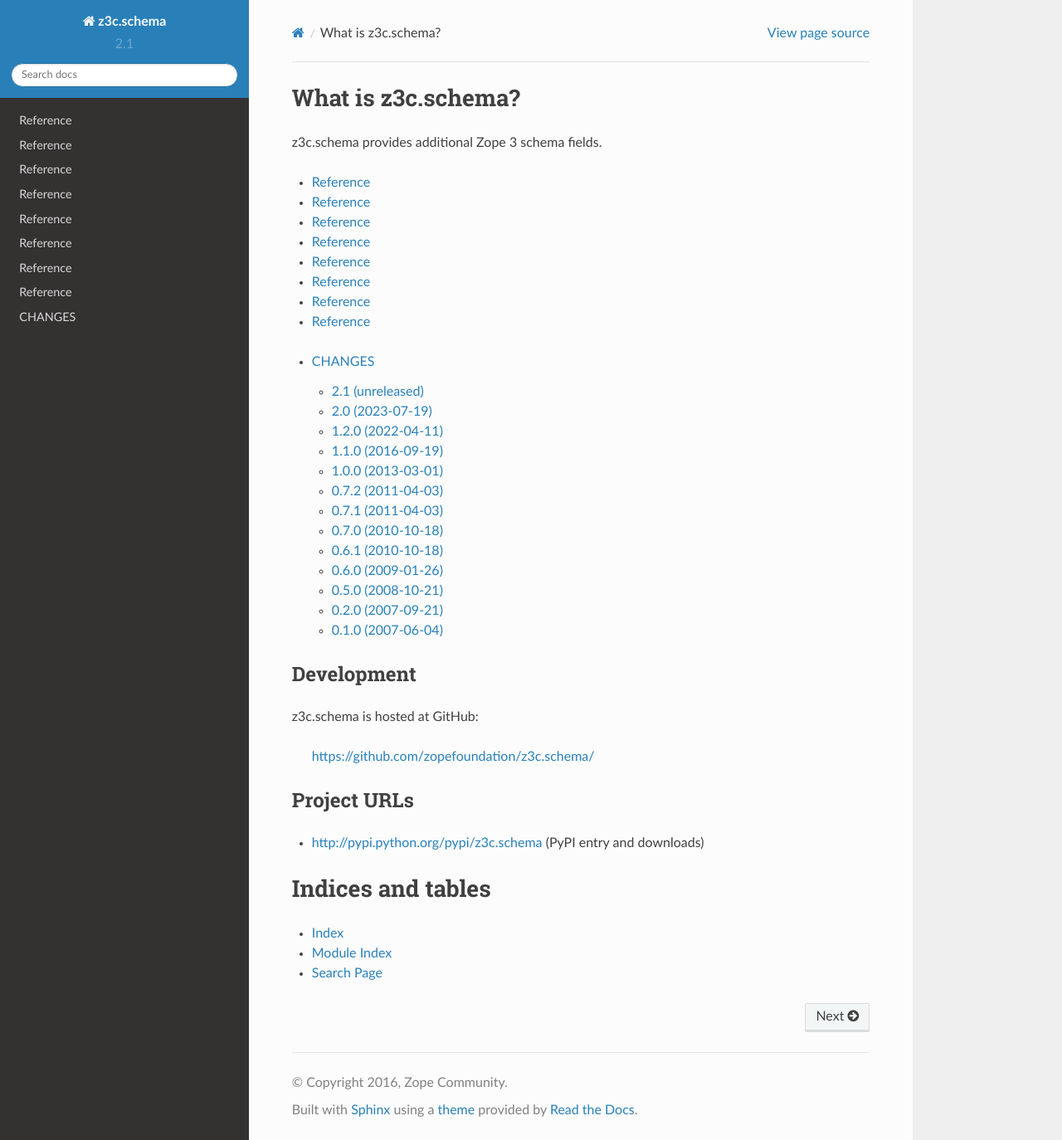
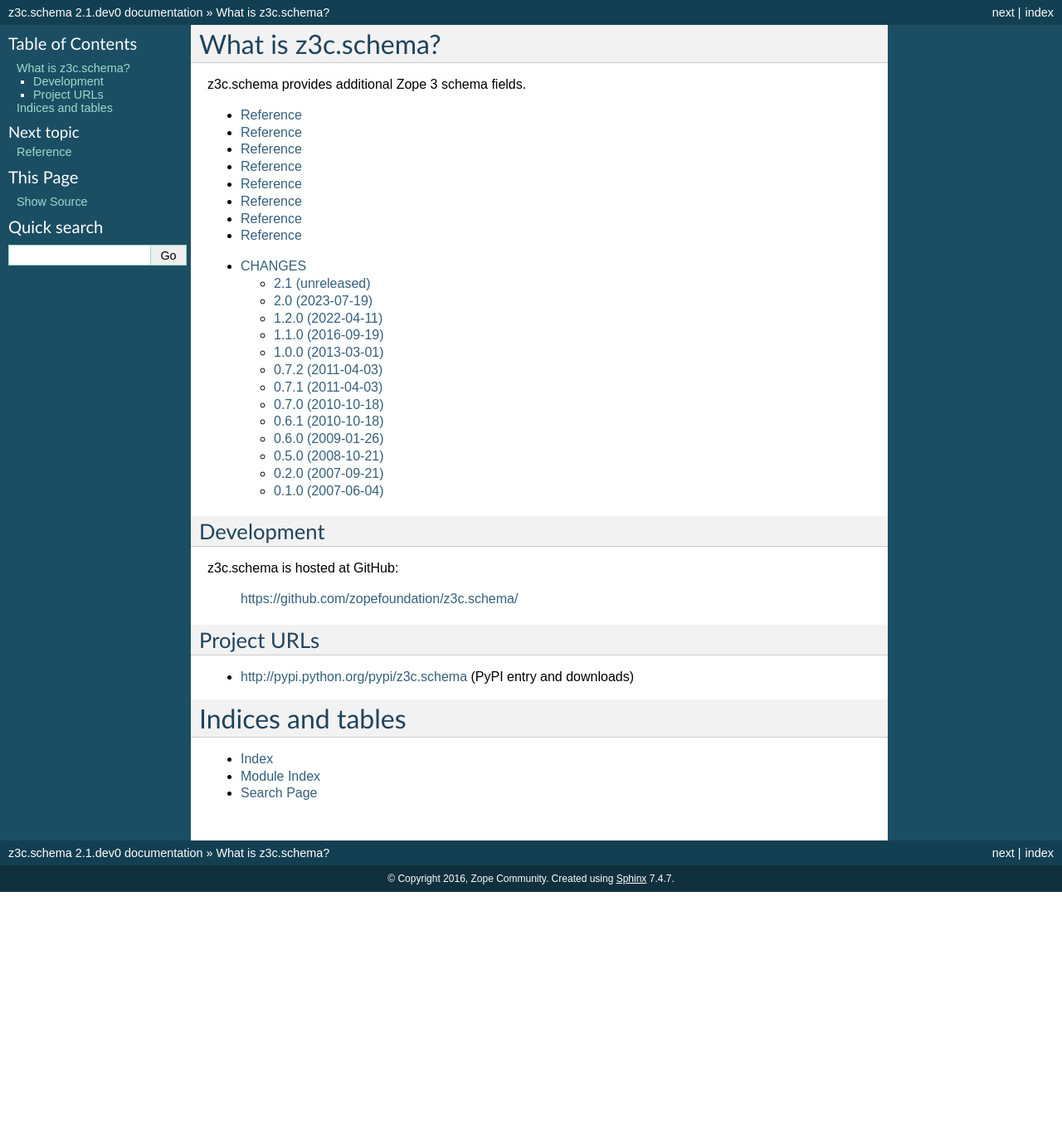
Before and after one commit to zopefoundation/z3c.schema, a Sphinx documentation site: the page built from docs/index.rst, in a window 1280 px wide and 1374 px high. Shown: the whole window at 83% size. Built offline with Sphinx 7.4.7, drawn with Linux system fonts in a browser that asks for light colours.

Commit message:
remove special theme

```diff
--- a/docs/conf.py
+++ b/docs/conf.py
@@ -127,7 +127,7 @@ todo_include_todos = False
 # The theme to use for HTML and HTML Help pages.  See the documentation for
 # a list of builtin themes.
 #
-html_theme = 'sphinx_rtd_theme'
+html_theme = 'default'
 
 # Theme options are theme-specific and customize the look and feel of a theme
 # further.  For a list of options available for each theme, see the
--- a/docs/requirements.txt
+++ b/docs/requirements.txt
@@ -1,3 +1,2 @@
 Sphinx
 repoze.sphinx.autointerface
-sphinx_rtd_theme
```
